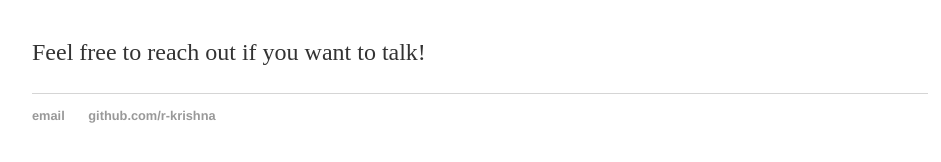
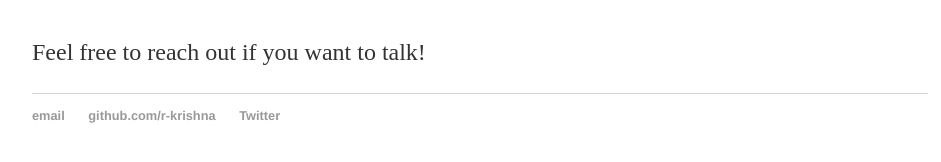
Before and after one commit to r-krishna/r-krishna.github.io, a Jekyll site: the page built from index.html, in a window 1280 px wide. Shown: the part 334-496 px from the top of the page, without its empty margins (160-1101 px from the left). Built offline with Jekyll 4.4.1, drawn with Linux system fonts in a browser that asks for light colours.

Commit message:
added twitter

```diff
--- a/_layouts/default.html
+++ b/_layouts/default.html
@@ -26,6 +26,8 @@
    <ul>
    <li><a href="mailto:krishna.rohith@gmail.com">email</a></li>
    <li><a href="https://github.com/r-krishna">github.com/r-krishna</a></li>
+   <li><a href="https://twitter.com/r_krishna3">Twitter</a></li>
+
    </ul>
   </footer>
   </body>
```
